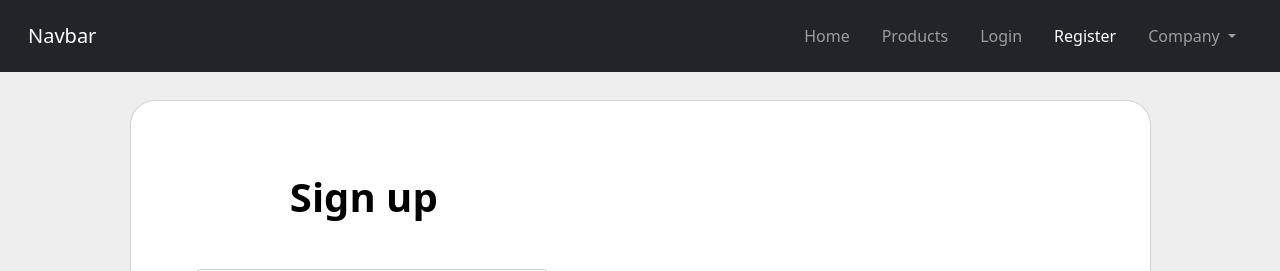
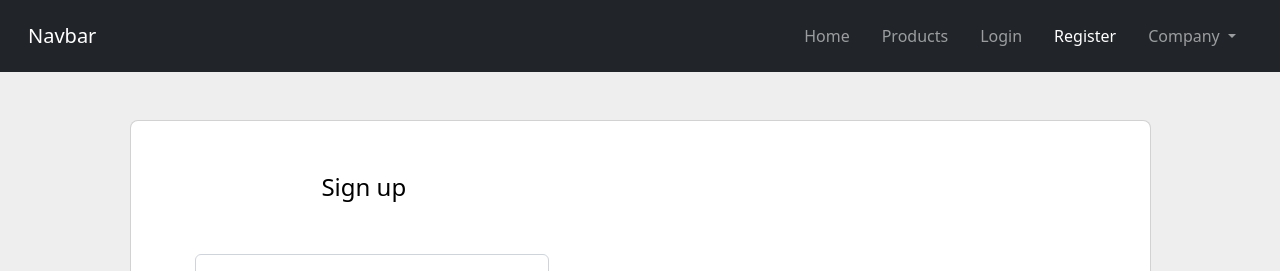
Before and after one commit to TheShyn/asm_angular, an Angular app: page /register in a window 1280 px wide. Shown: the top 271 px of the page. Built offline with nearby package versions, Linux system fonts and the light colour scheme.

Commit message:
fixed login register

```diff
--- a/src/app/auth/login/login.component.html
+++ b/src/app/auth/login/login.component.html
@@ -1,7 +1,7 @@
-<section class="h-100 gradient-form" style="background-color: #eee;">
-    <div class="container py-5 h-100">
-        <div class="row d-flex justify-content-center align-items-center h-100">
-            <div class="col-xl-10">
+<section class=" gradient-form py-5" style="background-color: #eee;">
+    <div class="container ">
+        <div class="row d-flex justify-content-center align-items-center ">
+            <div class="col-xl-10 ">
                 <div class="card rounded-3 text-black">
                     <div class="row g-0">
                         <div class="col-lg-6">
--- a/src/app/auth/register/register.component.html
+++ b/src/app/auth/register/register.component.html
@@ -1,13 +1,13 @@
-<section class="vh-100" style="background-color: #eee;">
-    <div class="container h-100">
-        <div class="row d-flex justify-content-center align-items-center h-100">
+<section class="py-5" style="background-color: #eee;">
+    <div class="container">
+        <div class="row d-flex justify-content-center align-items-center">
             <div class="col-lg-12 col-xl-11">
-                <div class="card text-black" style="border-radius: 25px;">
+                <div class="card text-black rounded-3">
                     <div class="card-body p-md-5">
                         <div class="row justify-content-center">
                             <div class="col-md-10 col-lg-6 col-xl-5 order-2 order-lg-1">
 
-                                <p class="text-center h1 fw-bold mb-5 mx-1 mx-md-4 mt-4">Sign up</p>
+                                <p class="text-center h4 mt-1 mb-5 pb-1">Sign up</p>
 
                                 <form (ngSubmit)="onSubmit()">
 
```
